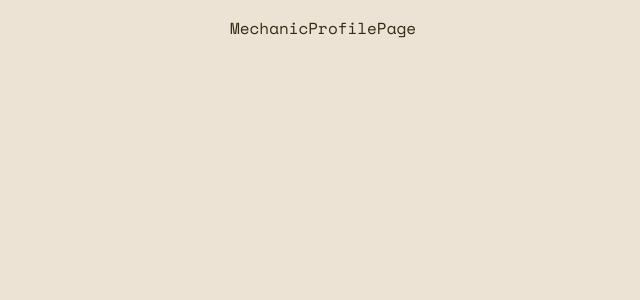
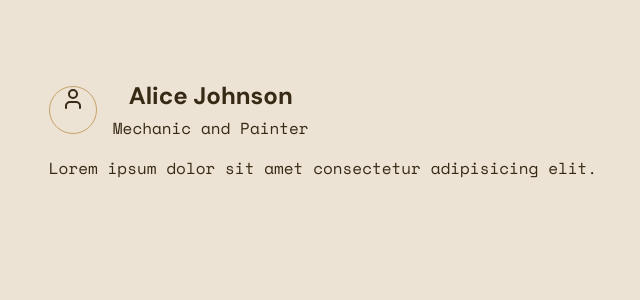
Before and after one commit to tushcmd/ram-rag, a Next.js app: page /mechanics/1 in a window 1280 px wide. Shown: the top 300 px of the page, without its empty margins (317-957 px from the left). Built offline with nearby package versions, Linux system fonts and the light colour scheme.

Commit message:
feat: mock mechanic page

```diff
--- a/app/layout.js
+++ b/app/layout.js
@@ -4,8 +4,8 @@ import { cn } from '@/lib/utils'
 import './globals.css'
 
 export const metadata = {
-  title: "RAG App",
-  description: "RAG Customer Support App",
+  title: "Rate a Mechanic",
+  description: "Rate a Mechanic RAG App",
 };
 
 const fontHeading = DM_Sans({
--- a/app/mechanics/[id]/page.js
+++ b/app/mechanics/[id]/page.js
@@ -1,7 +1,25 @@
 import React from 'react'
+import { Avatar } from '@/components/ui/avatar'
+import { User } from 'lucide-react'
 
 export default function MechanicProfiulePage() {
   return (
-    <div className='p-4 text-center page-layout'>MechanicProfilePage</div>
+    <div className='flex flex-col items-center p-4 text-center page-layout'>
+      {/* <h5>MechanicProfilePage</h5> */}
+      <div className="mt-16 space-y-4 lg:col-span-2">
+        <div className="flex items-center space-x-4">
+          <Avatar className="justify-center w-12 h-12 border rounded-full">
+            <User />
+          </Avatar>
+          <div className="space-y-1">
+            <h1 className="text-2xl font-bold">Alice Johnson</h1>
+            <p>Mechanic and Painter</p>
+          </div>
+        </div>
+        <p>
+          Lorem ipsum dolor sit amet consectetur adipisicing elit.
+        </p>
+      </div>
+    </div>
   )
 }
--- a/app/page.js
+++ b/app/page.js
@@ -3,7 +3,7 @@
 export default function Home() {
   return (
     <main className="min-h-screen text-center page-layout">
-      Dev
+      Welcome to Rate a Mechanic App
     </main>
   );
 }
--- a/components/core/chat.jsx
+++ b/components/core/chat.jsx
@@ -12,33 +12,15 @@ export default function Chat() {
     const [messages, setMessages] = useState([
         { role: 'assistant', content: "Hi! I'm the rate a mechanic assistant. What would you like to know?" },
     ])
-
     const [message, setMessage] = useState('')
     const [isLoading, setIsLoading] = useState();
 
-
-    const sendMessage = async () => {
-        if (!message) return
-        setIsLoading(true)
-        setMessages([...messages, { role: 'user', content: message }])
-        setMessage('')
-        const response = await fetch('/api/chat', {
-            method: 'POST',
-            headers: {
-                'Content-Type': 'application/json',
-            },
-            body: JSON.stringify({ messages }),
-        })
-        const data = await response.json()
-        setMessages([...messages, { role: 'assistant', content: data.message }])
-        setIsLoading(false)
-    }
 
 
     const handleKeyPress = () => {
         if (event.key === 'Enter' && !event.shiftKey) {
             event.preventDefault()
-            sendMessage()
+            // sendMessage()
         }
     }
 
```
